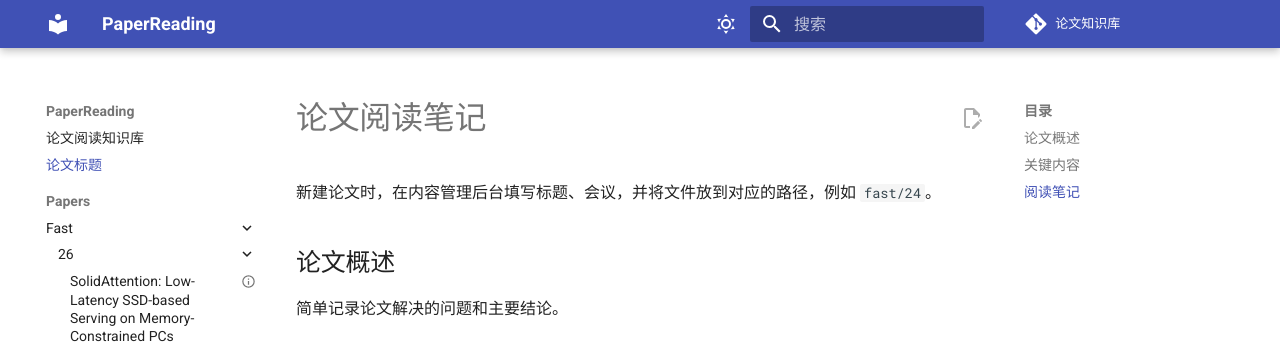
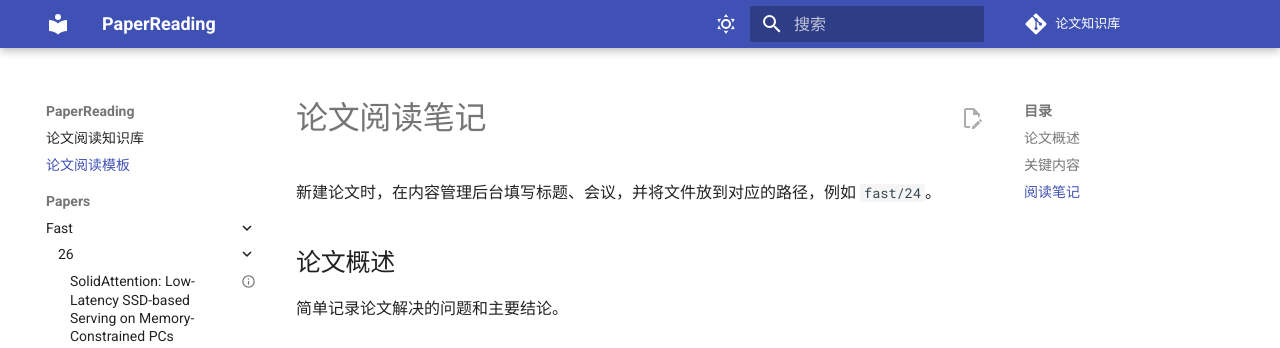
Before and after one commit to USTC-ADSL/MobilePaperReading, an MkDocs documentation site: the page built from docs/paper-template.md, in a window 1280 px wide. Shown: the top 348 px of the page. Built offline with MkDocs 1.6.1 and Material for MkDocs 9.7.7, drawn with Linux system fonts in a browser that asks for light colours; a script that is not in the unit is left out; comment, search, counter and statistics services are not loaded.

Commit message:
修改论文模板标题

```diff
--- a/docs/paper-template.md
+++ b/docs/paper-template.md
@@ -1,5 +1,5 @@
 ---
-title: 论文标题
+title: 论文阅读模板
 conference: FAST
 ---
 
```
